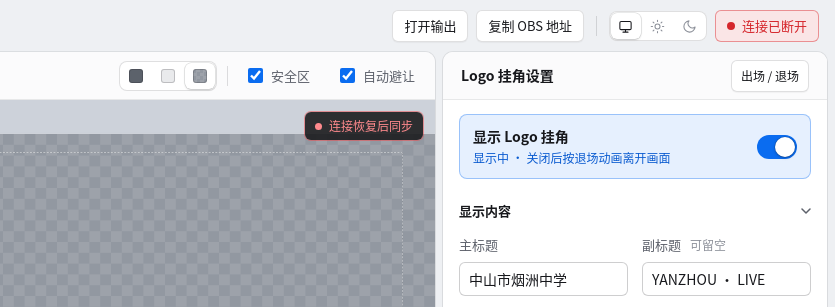
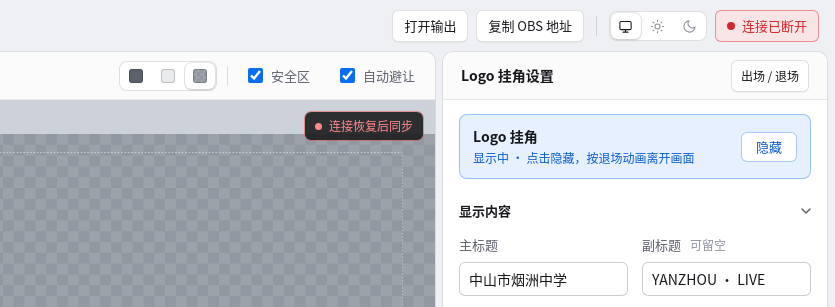
Before and after one commit to Lxithral/YanZhou__Live__pkg_NXT, a website with bundled scripts: page public/control.html in a window 1280 px wide. Shown: the top 307 px of the page, 445-1280 px from the left. Built offline with nearby package versions, Linux system fonts and the light colour scheme; no server answers; a web font is replaced by a local one.

Commit message:
Turn the module visibility switch into a full-width button
The whole row toggles the module now, with a 隐藏/显示 tag on the right and aria-pressed state for assistive tech.

```diff
--- a/public/control.html
+++ b/public/control.html
@@ -115,7 +115,7 @@
         <button type="button" class="button" id="openMotionSettings">出场 / 退场</button>
       </div>
       <section class="properties-card">
-        <div class="visibility-row"><div class="visibility-copy"><strong id="visibilityTitle">显示 Logo 挂角</strong><small id="visibilityHint">关闭后按退场动画离开画面</small></div><label class="switch"><input id="moduleVisible" type="checkbox" checked aria-label="显示当前模块"><span></span></label></div>
+        <button type="button" class="visibility-row is-live" id="moduleVisible" aria-pressed="true" aria-label="隐藏当前模块"><span class="visibility-copy"><strong id="visibilityTitle">Logo 挂角</strong><small id="visibilityHint">显示中 · 点击隐藏，按退场动画离开画面</small></span><span class="visibility-action" id="visibilityAction" aria-hidden="true">隐藏</span></button>
         <div class="ticket-controls" id="programTicketControls" hidden>
           <button type="button" class="button" id="programTear" aria-describedby="programTearHint" disabled>撕开票根</button>
           <label class="check-label" for="programAutoHideAfterTear"><input type="checkbox" id="programAutoHideAfterTear"><span>撕开票根后自动隐藏</span></label>
--- a/public/css/control.css
+++ b/public/css/control.css
@@ -260,12 +260,17 @@ input[type=checkbox] { width: 15px; height: 15px; margin: 0; accent-color: var(-
 .properties-heading h2 { font-size: 14px; font-weight: 600; }
 #openMotionSettings { flex: none; min-height: 30px; padding-inline: 10px; font-size: 12px; }
 .properties-card { display: flex; flex-direction: column; flex: 1; min-height: 0; overflow: hidden; }
-.visibility-row { display: flex; flex: none; align-items: center; justify-content: space-between; gap: 12px; margin: 14px 16px 6px; padding: 12px 14px; border-radius: 8px; background: var(--raised); box-shadow: inset 0 0 0 1px var(--line-2); transition: background-color 160ms, box-shadow 160ms; }
+.visibility-row { display: flex; flex: none; align-items: center; justify-content: space-between; gap: 12px; width: calc(100% - 32px); margin: 14px 16px 6px; padding: 12px 14px; border: 0; border-radius: 8px; background: var(--raised); box-shadow: inset 0 0 0 1px var(--line-2); color: inherit; font: inherit; text-align: left; cursor: pointer; transition: background-color 160ms, box-shadow 160ms; }
 .visibility-row.is-live { background: var(--on-soft); box-shadow: inset 0 0 0 1px var(--on-line); }
+.visibility-row:focus-visible { outline: 2px solid var(--accent); outline-offset: 2px; }
 .visibility-copy { display: grid; gap: 2px; min-width: 0; }
 .visibility-row strong { font-size: 14px; font-weight: 600; }
 .visibility-copy small { color: var(--muted); font-size: 12px; }
 .visibility-row.is-live .visibility-copy small { color: var(--on-text); }
+.visibility-action { flex: none; display: grid; place-items: center; min-width: 56px; height: 30px; padding: 0 12px; border-radius: var(--r-ctl); background: var(--raised); box-shadow: inset 0 0 0 1px var(--line-2); color: var(--text); font-size: 13px; font-weight: 500; }
+.visibility-row.is-live .visibility-action { background: var(--panel); color: var(--on-text); box-shadow: inset 0 0 0 1px var(--on-line); }
+.visibility-row:hover .visibility-action { box-shadow: inset 0 0 0 1px var(--line-3); }
+.visibility-row.is-live:hover .visibility-action { box-shadow: inset 0 0 0 1px var(--on-line); }
 
 .switch { position: relative; display: block; width: 40px; height: 24px; flex: none; }
 .switch input { position: absolute; inset: 0; width: 100%; height: 100%; margin: 0; opacity: 0; cursor: pointer; z-index: 1; }
--- a/public/js/control.js
+++ b/public/js/control.js
@@ -484,12 +484,14 @@ function renderControls() {
   const liveCount = MODULE_ORDER.filter(moduleIsShowing).length;
   $('liveCount').textContent = `画面中 ${liveCount} / ${MODULE_ORDER.length}`;
   const active = settings.modules[activeModule];
-  $('moduleVisible').checked = active.visible;
-  $('moduleVisible').setAttribute('aria-label', `显示 ${MODULES[activeModule].name}`);
-  $('visibilityTitle').textContent = `显示 ${MODULES[activeModule].name}`;
+  const moduleName = MODULES[activeModule].name;
   const showing = moduleIsShowing(activeModule);
-  $('visibilityHint').textContent = showing ? '显示中 · 关闭后按退场动画离开画面' :
-    active.visible ? '已启用 · 当前没有上屏的字幕条' : '已隐藏 · 打开后按出场动画进入画面';
+  $('moduleVisible').setAttribute('aria-pressed', String(Boolean(active.visible)));
+  $('moduleVisible').setAttribute('aria-label', `${active.visible ? '隐藏' : '显示'} ${moduleName}`);
+  $('visibilityTitle').textContent = moduleName;
+  $('visibilityHint').textContent = showing ? '显示中 · 点击隐藏，按退场动画离开画面' :
+    active.visible ? '已启用 · 当前没有上屏的字幕条' : '已隐藏 · 点击显示，按出场动画进入画面';
+  $('visibilityAction').textContent = active.visible ? '隐藏' : '显示';
   document.querySelector('.visibility-row').classList.toggle('is-live', showing);
 }
 
@@ -1218,7 +1220,7 @@ function bindGlobalControls() {
       target.focus();
     });
   }
-  $('moduleVisible').addEventListener('change', (event) => edit(activeModule, { visible: event.target.checked }));
+  $('moduleVisible').addEventListener('click', () => edit(activeModule, { visible: !settings.modules[activeModule].visible }));
   $('openMotionSettings').addEventListener('click', () => {
     const section = $(MODULES[activeModule].animation.duration).closest('.settings-section');
     section.open = true;
```
